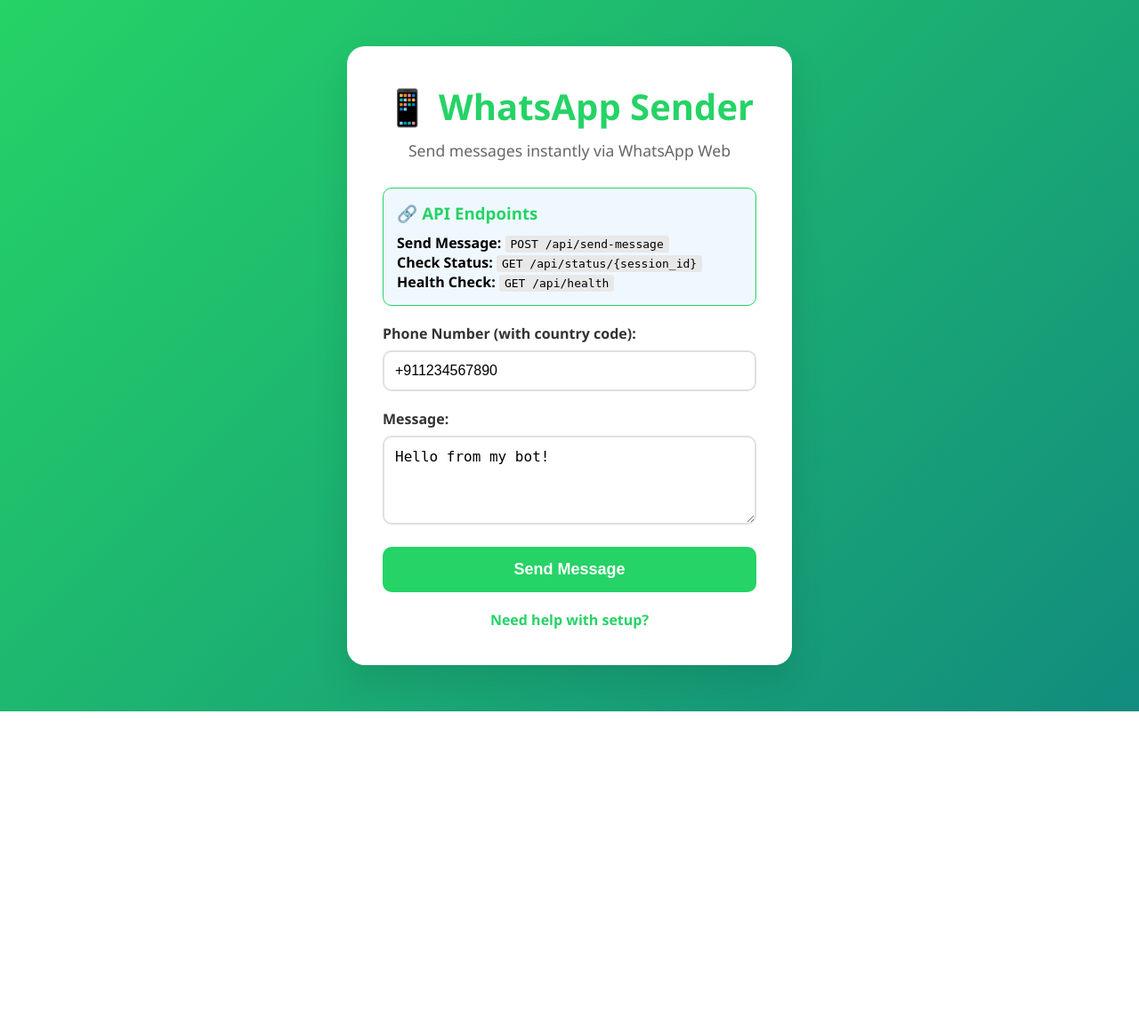
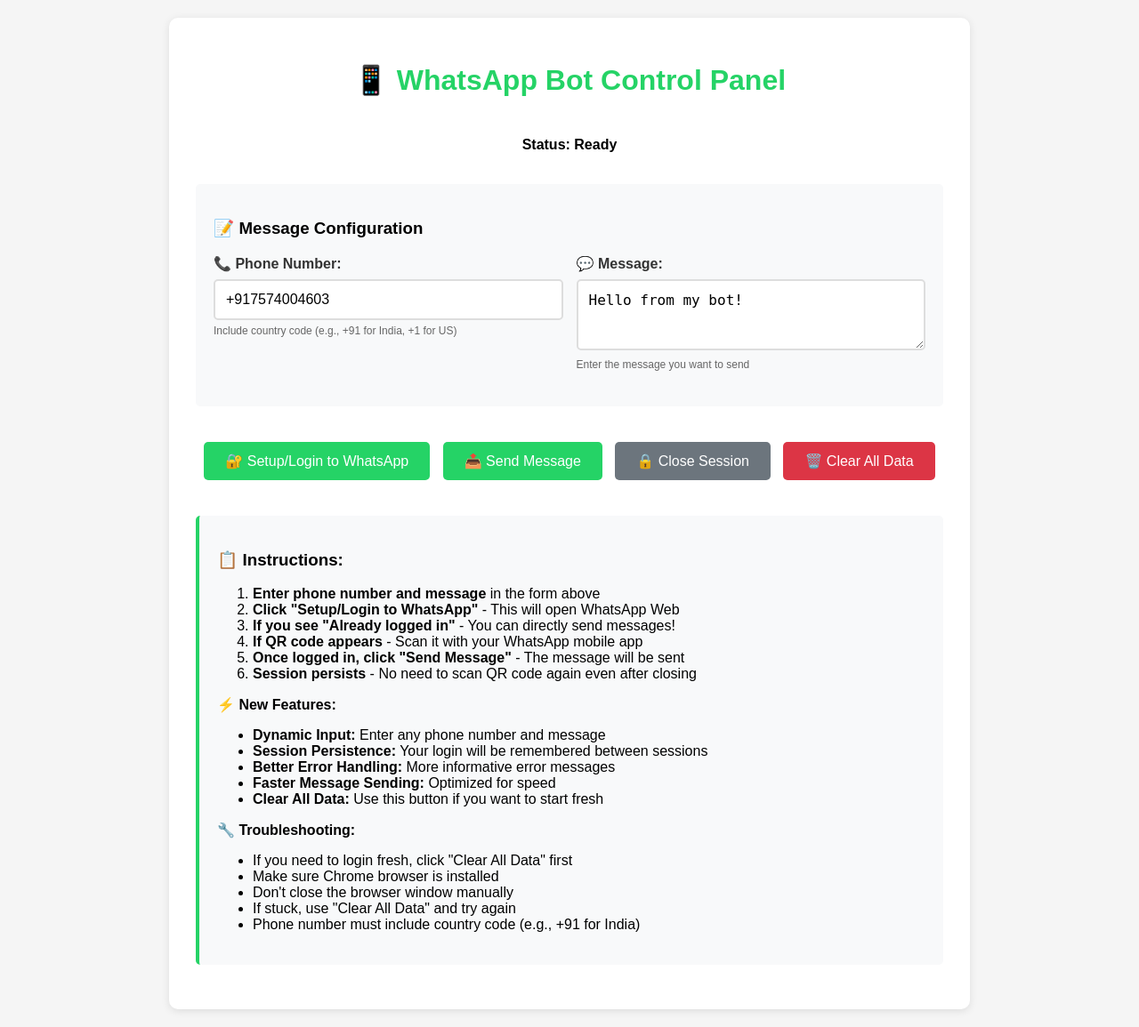
Before and after one commit to DakshPrivate/Whasapp, a Flask app: page / in a window 1280 px wide. Shown: the whole page at 89% size. Before the commit the page ends 800 px from the top, so only its background shows below. Run offline with Flask 3, Linux system fonts and the light colour scheme.

Commit message:
Update index.html

```diff
--- a/templates/index.html
+++ b/templates/index.html
@@ -1,323 +1,337 @@
 <!DOCTYPE html>
-<html lang="en">
+<html>
 <head>
-    <meta charset="UTF-8">
-    <meta name="viewport" content="width=device-width, initial-scale=1.0">
-    <title>WhatsApp Message Sender</title>
+    <title>WhatsApp Bot</title>
     <style>
-        * {
-            margin: 0;
-            padding: 0;
-            box-sizing: border-box;
+        body {
+            font-family: Arial, sans-serif;
+            max-width: 900px;
+            margin: 0 auto;
+            padding: 20px;
+            background-color: #f5f5f5;
         }
-
-        body {
-            font-family: 'Segoe UI', Tahoma, Geneva, Verdana, sans-serif;
-            background: linear-gradient(135deg, #25D366, #128C7E);
-            min-height: 100vh;
-            display: flex;
-            align-items: center;
-            justify-content: center;
-            padding: 20px;
-        }
-
         .container {
             background: white;
-            border-radius: 20px;
-            padding: 40px;
-            box-shadow: 0 20px 40px rgba(0,0,0,0.1);
-            max-width: 500px;
-            width: 100%;
+            padding: 30px;
+            border-radius: 10px;
+            box-shadow: 0 2px 10px rgba(0,0,0,0.1);
         }
-
-        .header {
+        h1 {
+            color: #25d366;
             text-align: center;
             margin-bottom: 30px;
         }
-
-        .header h1 {
-            color: #25D366;
-            font-size: 2.5em;
-            margin-bottom: 10px;
-        }
-
-        .header p {
-            color: #666;
-            font-size: 1.1em;
-        }
-
-        .api-info {
-            background: #f0f8ff;
-            padding: 15px;
-            border-radius: 10px;
-            margin-bottom: 20px;
-            border: 1px solid #25D366;
-        }
-
-        .api-info h3 {
-            color: #25D366;
-            margin-bottom: 10px;
-        }
-
-        .api-info code {
-            background: #e8e8e8;
-            padding: 2px 6px;
-            border-radius: 3px;
-            font-family: monospace;
-        }
-
         .form-group {
             margin-bottom: 20px;
         }
-
         label {
             display: block;
             margin-bottom: 8px;
+            font-weight: bold;
             color: #333;
-            font-weight: 600;
         }
-
-        input[type="text"], textarea {
+        input[type="text"], input[type="tel"], textarea {
             width: 100%;
             padding: 12px;
-            border: 2px solid #e0e0e0;
-            border-radius: 10px;
+            border: 2px solid #ddd;
+            border-radius: 5px;
             font-size: 16px;
-            transition: border-color 0.3s ease;
+            box-sizing: border-box;
+            transition: border-color 0.3s;
         }
-
-        input[type="text"]:focus, textarea:focus {
+        input[type="text"]:focus, input[type="tel"]:focus, textarea:focus {
             outline: none;
-            border-color: #25D366;
+            border-color: #25d366;
         }
-
         textarea {
-            height: 100px;
             resize: vertical;
+            min-height: 80px;
         }
-
-        .send-btn {
-            width: 100%;
+        .input-hint {
+            font-size: 12px;
+            color: #666;
+            margin-top: 5px;
+        }
+        button {
+            padding: 12px 24px;
+            margin: 10px 5px;
+            font-size: 16px;
+            cursor: pointer;
+            border: none;
+            border-radius: 5px;
+            transition: background-color 0.3s;
+        }
+        .btn-primary {
+            background-color: #25d366;
+            color: white;
+        }
+        .btn-primary:hover {
+            background-color: #1da851;
+        }
+        .btn-secondary {
+            background-color: #6c757d;
+            color: white;
+        }
+        .btn-secondary:hover {
+            background-color: #545b62;
+        }
+        .btn-danger {
+            background-color: #dc3545;
+            color: white;
+        }
+        .btn-danger:hover {
+            background-color: #c82333;
+        }
+        .success { color: #28a745; }
+        .error { color: #dc3545; }
+        .info { color: #17a2b8; }
+        #status {
+            margin: 20px 0;
             padding: 15px;
-            background: #25D366;
-            color: white;
-            border: none;
-            border-radius: 10px;
-            font-size: 18px;
-            font-weight: 600;
-            cursor: pointer;
-            transition: background 0.3s ease;
+            border-radius: 5px;
+            font-weight: bold;
+            text-align: center;
         }
-
-        .send-btn:hover {
-            background: #128C7E;
+        #browser-window {
+            margin: 20px 0;
+            padding: 20px;
+            background: #f8f9fa;
+            border-radius: 5px;
+            border-left: 4px solid #25d366;
         }
-
-        .send-btn:disabled {
-            background: #ccc;
-            cursor: not-allowed;
+        .controls {
+            text-align: center;
+            margin: 30px 0;
         }
-
-        .status {
-            margin-top: 20px;
-            padding: 15px;
-            border-radius: 10px;
-            text-align: center;
-            font-weight: 600;
+        .message-form {
+            background: #f8f9fa;
+            padding: 20px;
+            border-radius: 5px;
+            margin-bottom: 20px;
         }
-
-        .status.success {
-            background: #d4edda;
-            color: #155724;
-            border: 1px solid #c3e6cb;
+        .form-row {
+            display: flex;
+            gap: 15px;
         }
-
-        .status.error {
-            background: #f8d7da;
-            color: #721c24;
-            border: 1px solid #f5c6cb;
+        .form-row .form-group {
+            flex: 1;
         }
-
-        .status.info {
-            background: #cce7ff;
-            color: #004085;
-            border: 1px solid #b8daff;
-        }
-
-        .progress-bar {
-            width: 100%;
-            height: 20px;
-            background: #e0e0e0;
-            border-radius: 10px;
-            overflow: hidden;
-            margin-top: 10px;
-        }
-
-        .progress-fill {
-            height: 100%;
-            background: linear-gradient(90deg, #25D366, #128C7E);
-            transition: width 0.3s ease;
-        }
-
-        .loading {
-            display: none;
-            text-align: center;
-            margin-top: 20px;
-        }
-
-        .spinner {
-            border: 4px solid #f3f3f3;
-            border-top: 4px solid #25D366;
-            border-radius: 50%;
-            width: 40px;
-            height: 40px;
-            animation: spin 1s linear infinite;
-            margin: 0 auto 10px;
-        }
-
-        @keyframes spin {
-            0% { transform: rotate(0deg); }
-            100% { transform: rotate(360deg); }
-        }
-
-        .setup-link {
-            text-align: center;
-            margin-top: 20px;
-        }
-
-        .setup-link a {
-            color: #25D366;
-            text-decoration: none;
-            font-weight: 600;
-        }
-
-        .setup-link a:hover {
-            text-decoration: underline;
+        @media (max-width: 600px) {
+            .form-row {
+                flex-direction: column;
+            }
+            .controls {
+                text-align: left;
+            }
+            button {
+                width: 100%;
+                margin: 5px 0;
+            }
         }
     </style>
 </head>
 <body>
     <div class="container">
-        <div class="header">
-            <h1>📱 WhatsApp Sender</h1>
-            <p>Send messages instantly via WhatsApp Web</p>
-        </div>
+        <h1>📱 WhatsApp Bot Control Panel</h1>
 
-        <div class="api-info">
-            <h3>🔗 API Endpoints</h3>
-            <p><strong>Send Message:</strong> <code>POST /api/send-message</code></p>
-            <p><strong>Check Status:</strong> <code>GET /api/status/{session_id}</code></p>
-            <p><strong>Health Check:</strong> <code>GET /api/health</code></p>
-        </div>
+        <div id="status">Status: Ready</div>
 
-        <form id="messageForm">
-            <div class="form-group">
-                <label for="phone_number">Phone Number (with country code):</label>
-                <input type="text" id="phone_number" name="phone_number"
-                       placeholder="+911234567890" value="+911234567890" required>
-            </div>
-
-            <div class="form-group">
-                <label for="message">Message:</label>
-                <textarea id="message" name="message"
-                          placeholder="Enter your message here..." required>Hello from my bot!</textarea>
-            </div>
-
-            <button type="submit" class="send-btn" id="sendBtn">Send Message</button>
-        </form>
-
-        <div class="loading" id="loading">
-            <div class="spinner"></div>
-            <p>Sending message...</p>
-        </div>
-
-        <div id="status" class="status" style="display: none;">
-            <div id="statusText"></div>
-            <div class="progress-bar">
-                <div class="progress-fill" id="progressFill" style="width: 0%"></div>
+        <div class="message-form">
+            <h3>📝 Message Configuration</h3>
+            <div class="form-row">
+                <div class="form-group">
+                    <label for="phoneNumber">📞 Phone Number:</label>
+                    <input type="tel" id="phoneNumber" placeholder="+1234567890" value="+917574004603">
+                    <div class="input-hint">Include country code (e.g., +91 for India, +1 for US)</div>
+                </div>
+                <div class="form-group">
+                    <label for="messageText">💬 Message:</label>
+                    <textarea id="messageText" placeholder="Type your message here...">Hello from my bot!</textarea>
+                    <div class="input-hint">Enter the message you want to send</div>
+                </div>
             </div>
         </div>
 
-        <div class="setup-link">
-            <a href="/setup">Need help with setup?</a>
+        <div class="controls">
+            <button onclick="setupQR()" class="btn-primary">🔐 Setup/Login to WhatsApp</button>
+            <button onclick="sendMessage()" class="btn-primary">📤 Send Message</button>
+            <button onclick="closeSession()" class="btn-secondary">🔒 Close Session</button>
+            <button onclick="clearAllData()" class="btn-danger">🗑️ Clear All Data</button>
+        </div>
+
+        <div id="browser-window">
+            <h3>📋 Instructions:</h3>
+            <ol>
+                <li><strong>Enter phone number and message</strong> in the form above</li>
+                <li><strong>Click "Setup/Login to WhatsApp"</strong> - This will open WhatsApp Web</li>
+                <li><strong>If you see "Already logged in"</strong> - You can directly send messages!</li>
+                <li><strong>If QR code appears</strong> - Scan it with your WhatsApp mobile app</li>
+                <li><strong>Once logged in, click "Send Message"</strong> - The message will be sent</li>
+                <li><strong>Session persists</strong> - No need to scan QR code again even after closing</li>
+            </ol>
+
+            <p><strong>⚡ New Features:</strong></p>
+            <ul>
+                <li><strong>Dynamic Input:</strong> Enter any phone number and message</li>
+                <li><strong>Session Persistence:</strong> Your login will be remembered between sessions</li>
+                <li><strong>Better Error Handling:</strong> More informative error messages</li>
+                <li><strong>Faster Message Sending:</strong> Optimized for speed</li>
+                <li><strong>Clear All Data:</strong> Use this button if you want to start fresh</li>
+            </ul>
+
+            <p><strong>🔧 Troubleshooting:</strong></p>
+            <ul>
+                <li>If you need to login fresh, click "Clear All Data" first</li>
+                <li>Make sure Chrome browser is installed</li>
+                <li>Don't close the browser window manually</li>
+                <li>If stuck, use "Clear All Data" and try again</li>
+                <li>Phone number must include country code (e.g., +91 for India)</li>
+            </ul>
         </div>
     </div>
 
     <script>
-        let currentSessionId = null;
+        function updateStatus(message, type = 'info') {
+            const status = document.getElementById('status');
+            status.textContent = message;
+            status.className = type;
+        }
 
-        const form = document.getElementById('messageForm');
-        const sendBtn = document.getElementById('sendBtn');
-        const loading = document.getElementById('loading');
-        const statusDiv = document.getElementById('status');
-        const statusText = document.getElementById('statusText');
-        const progressFill = document.getElementById('progressFill');
+        function validateInputs() {
+            const phoneNumber = document.getElementById('phoneNumber').value.trim();
+            const messageText = document.getElementById('messageText').value.trim();
 
-        // Check status periodically
-        function checkStatus() {
-            fetch('/status')
+            if (!phoneNumber) {
+                updateStatus('❌ Please enter a phone number', 'error');
+                return false;
+            }
+
+            if (!messageText) {
+                updateStatus('❌ Please enter a message', 'error');
+                return false;
+            }
+
+            // Basic phone number validation
+            if (!/^\+[\d\s\-\(\)]{8,}$/.test(phoneNumber)) {
+                updateStatus('❌ Please enter a valid phone number with country code (e.g., +91xxxxxxxxxx)', 'error');
+                return false;
+            }
+
+            return true;
+        }
+
+        function setupQR() {
+            updateStatus('Setting up WhatsApp login...', 'info');
+            fetch('/setup_qr', { method: 'POST' })
                 .then(response => response.json())
                 .then(data => {
-                    if (data.is_sending) {
-                        sendBtn.disabled = true;
-                        sendBtn.textContent = 'Sending...';
-                        loading.style.display = 'block';
-                        showStatus(data.status_message, 'info', data.progress || 0);
+                    if (data.status === 'success') {
+                        updateStatus('✅ ' + data.message, 'success');
                     } else {
-                        sendBtn.disabled = false;
-                        sendBtn.textContent = 'Send Message';
-                        loading.style.display = 'none';
-
-                        if (data.status_message.includes('successfully')) {
-                            showStatus(data.status_message, 'success', 100);
-                        } else if (data.status_message.includes('Error')) {
-                            showStatus(data.status_message, 'error', 0);
-                        } else if (data.status_message !== 'Ready to send message') {
-                            showStatus(data.status_message, 'info', data.progress || 0);
-                        }
+                        updateStatus('❌ ' + data.message, 'error');
                     }
                 })
                 .catch(error => {
-                    console.error('Error checking status:', error);
+                    updateStatus('❌ Error: ' + error.message, 'error');
                 });
         }
 
-        function showStatus(message, type, progress = 0) {
-            statusText.textContent = message;
-            statusDiv.className = `status ${type}`;
-            statusDiv.style.display = 'block';
-            progressFill.style.width = `${progress}%`;
-        }
+        function sendMessage() {
+            if (!validateInputs()) {
+                return;
+            }
 
-        // Check status every 2 seconds
-        setInterval(checkStatus, 2000);
+            const phoneNumber = document.getElementById('phoneNumber').value.trim();
+            const messageText = document.getElementById('messageText').value.trim();
 
-        // Handle form submission
-        form.addEventListener('submit', function(e) {
-            e.preventDefault();
+            updateStatus('Sending message...', 'info');
 
-            const formData = new FormData(form);
-
-            fetch('/send', {
+            fetch('/send_message', {
                 method: 'POST',
-                body: formData
+                headers: {
+                    'Content-Type': 'application/json',
+                },
+                body: JSON.stringify({
+                    phone_number: phoneNumber,
+                    message: messageText
+                })
             })
             .then(response => response.json())
             .then(data => {
-                if (data.success) {
-                    currentSessionId = data.session_id;
-                    showStatus(data.message, 'info', 0);
+                if (data.status === 'success') {
+                    updateStatus('✅ ' + data.message, 'success');
                 } else {
-                    showStatus(data.error, 'error', 0);
+                    updateStatus('❌ ' + data.message, 'error');
                 }
             })
             .catch(error => {
-                showStatus('Network error occurred', 'error', 0);
+                updateStatus('❌ Error: ' + error.message, 'error');
             });
+        }
+
+        function closeSession() {
+            updateStatus('Closing session...', 'info');
+            fetch('/close_session', { method: 'POST' })
+                .then(response => response.json())
+                .then(data => {
+                    if (data.status === 'success') {
+                        updateStatus('✅ ' + data.message, 'success');
+                    } else {
+                        updateStatus('❌ ' + data.message, 'error');
+                    }
+                })
+                .catch(error => {
+                    updateStatus('❌ Error: ' + error.message, 'error');
+                });
+        }
+
+        function clearAllData() {
+            if (confirm('This will clear all saved session data and you will need to login again. Are you sure?')) {
+                updateStatus('Clearing all session data...', 'info');
+                fetch('/clear_all_data', { method: 'POST' })
+                    .then(response => response.json())
+                    .then(data => {
+                        if (data.status === 'success') {
+                            updateStatus('✅ ' + data.message, 'success');
+                        } else {
+                            updateStatus('❌ ' + data.message, 'error');
+                        }
+                    })
+                    .catch(error => {
+                        updateStatus('❌ Error: ' + error.message, 'error');
+                    });
+            }
+        }
+
+        // Auto-save inputs to localStorage
+        function saveInputs() {
+            const phoneNumber = document.getElementById('phoneNumber').value;
+            const messageText = document.getElementById('messageText').value;
+
+            localStorage.setItem('whatsapp_phone', phoneNumber);
+            localStorage.setItem('whatsapp_message', messageText);
+        }
+
+        // Load saved inputs
+        function loadInputs() {
+            const savedPhone = localStorage.getItem('whatsapp_phone');
+            const savedMessage = localStorage.getItem('whatsapp_message');
+
+            if (savedPhone) {
+                document.getElementById('phoneNumber').value = savedPhone;
+            }
+            if (savedMessage) {
+                document.getElementById('messageText').value = savedMessage;
+            }
+        }
+
+        // Add event listeners for auto-save
+        document.addEventListener('DOMContentLoaded', function() {
+            loadInputs();
+
+            document.getElementById('phoneNumber').addEventListener('input', saveInputs);
+            document.getElementById('messageText').addEventListener('input', saveInputs);
         });
-
-        // Initial status check
-        checkStatus();
     </script>
 </body>
 </html>
```
